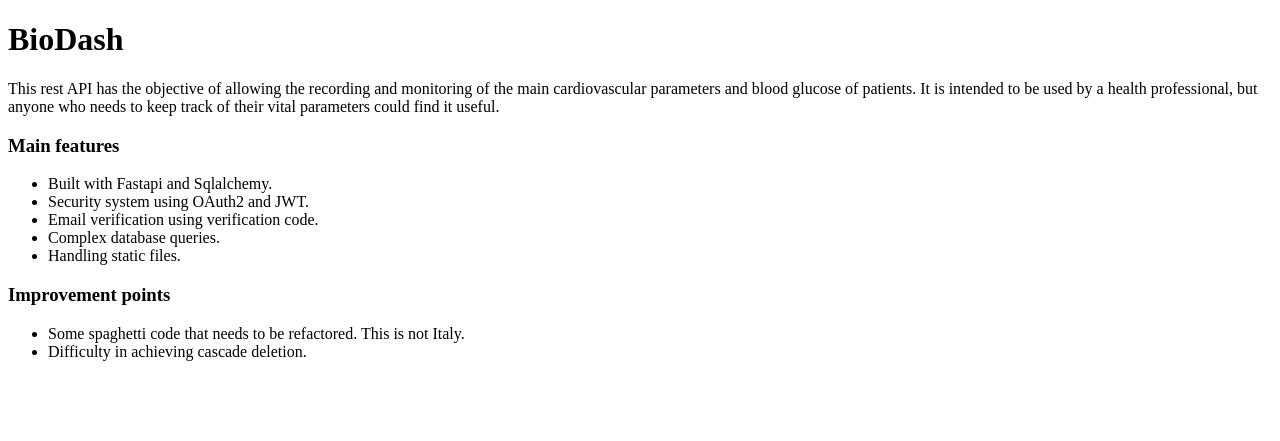
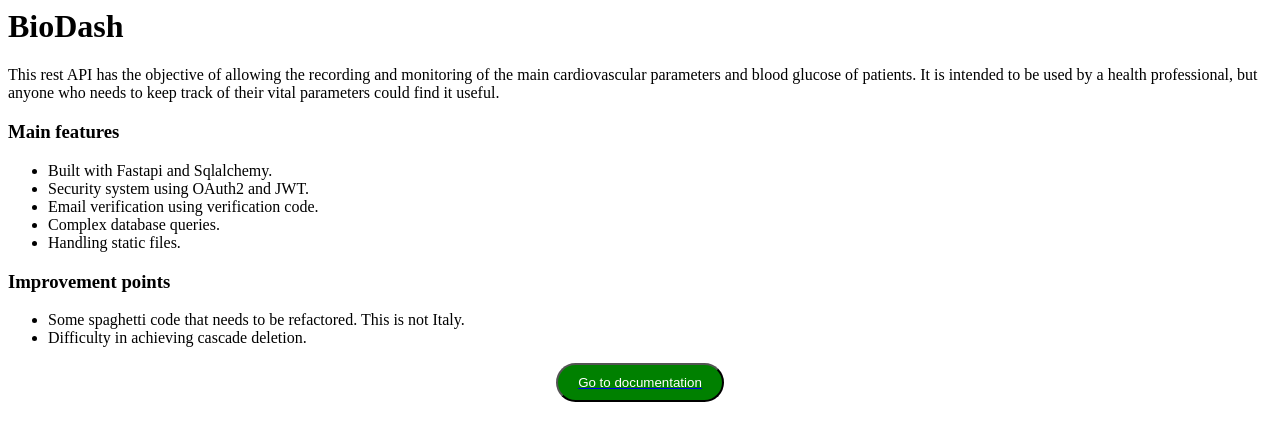
Before and after one commit to markospy/biodash, a FastAPI app: page / in a window 1280 px wide. Shown: the top 441 px of the page. Run offline with FastAPI, Linux system fonts and the light colour scheme.

Commit message:
Modify templates

```diff
--- a/templates/template.html
+++ b/templates/template.html
@@ -1,9 +1,20 @@
-<!DOCTYPE html>
-<html lang="en">
+<!DOCTYPE html
+<html langen">
 <head>
     <meta charset="UTF-8">
     <meta name="viewport" content="width=device-width, initial-scale=1.0">
     <title>BioDash</title>
+    <style>
+        .button {
+          background-color: green;
+          border-radius: 20px;
+          display: block;
+          margin: 0 auto;
+          padding: 10px 20px;
+          color: white;
+          text-decoration: none;
+        }
+    </style>
 </head>
 <body>
     <h1>BioDash</h1>
@@ -24,5 +35,8 @@
         <li>Some spaghetti code that needs to be refactored. This is not Italy.</li>
         <li>Difficulty in achieving cascade deletion.</li>
     </ul>
+    <a href="://micsacom">
+        <button class="button">Go to documentation</button>
+    </a>
 </body>
 </html>
```
